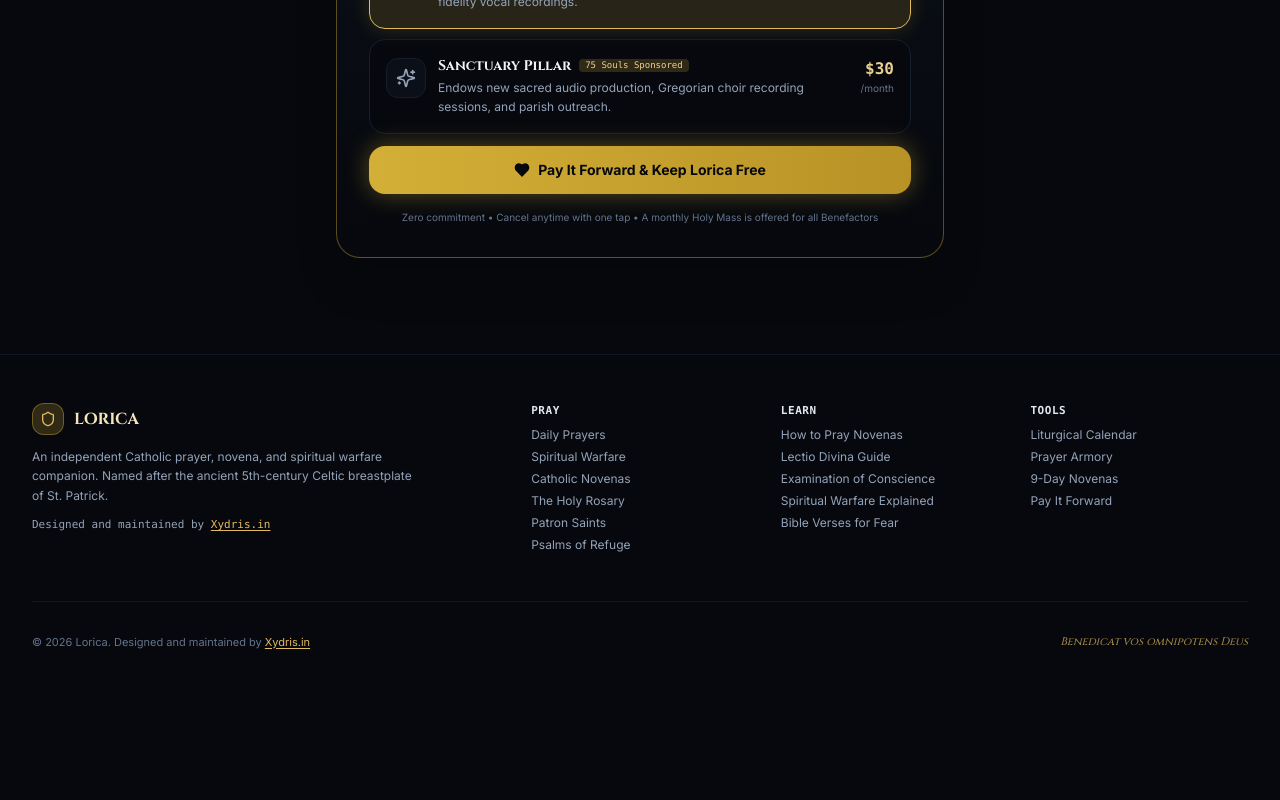
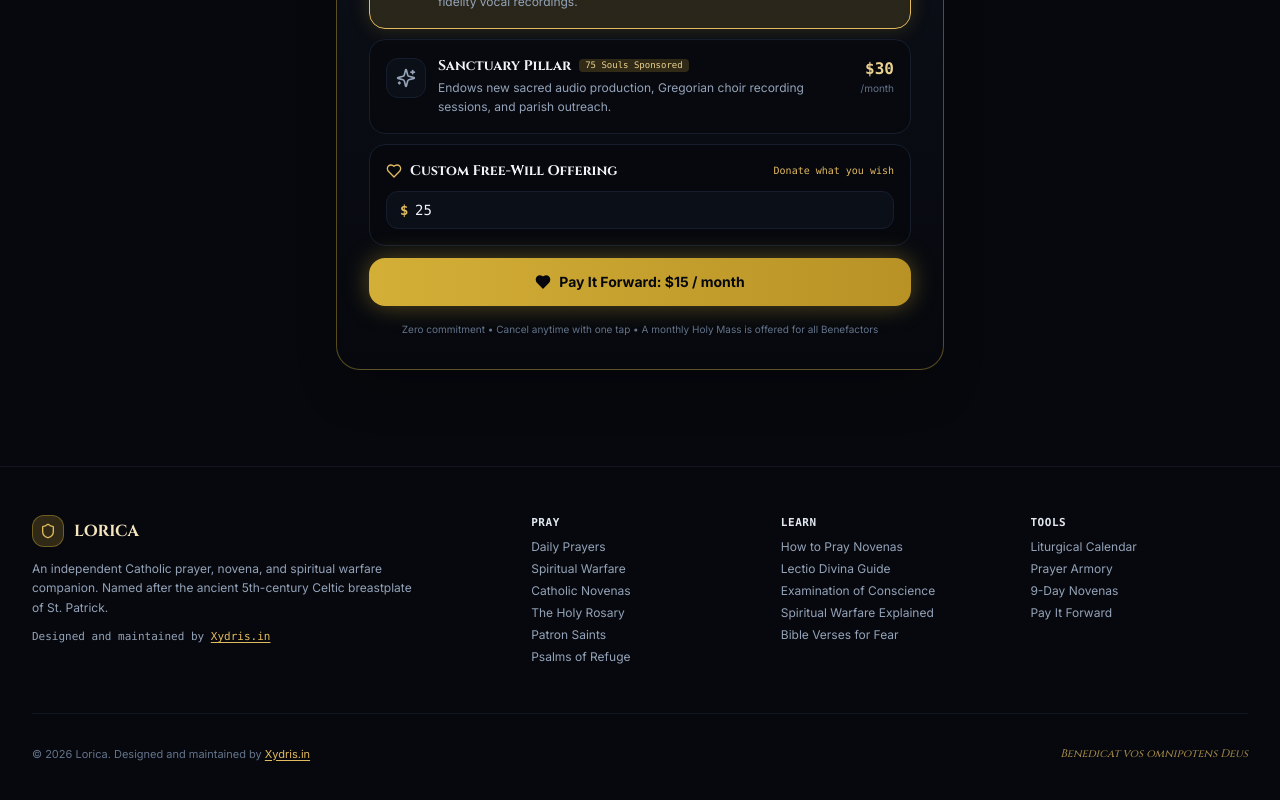
Before and after one commit to kelly-jomel/lorica, a React (Vite) app: page / in a window 1280 px wide. Shown: the part 4235-5035 px from the top of the page. Before the commit the page ends 4933 px from the top, so only its background shows below. Built offline with nearby package versions, Linux system fonts and the light colour scheme; the HTML template or start-up script is replaced by a standard one; a web font is replaced by a local one.

Commit message:
Unify custom free-will donations across main page and benefactor modal

```diff
--- a/src/components/BenefactorModal.jsx
+++ b/src/components/BenefactorModal.jsx
@@ -1,5 +1,5 @@
 import React, { useState } from 'react';
-import { Heart, Sparkles, X, Check, Shield, Users, Flame, Globe2, Bell } from 'lucide-react';
+import { Heart, Sparkles, X, Check, Shield, Flame } from 'lucide-react';
 import { soundEngine } from '../services/soundEngine';
 
 export default function BenefactorModal({ isOpen, onClose }) {
@@ -44,8 +44,17 @@ export default function BenefactorModal({ isOpen, onClose }) {
     }
   ];
 
+  const currentTier = tiers.find((t) => t.id === selectedPlan);
+  const activeAmount =
+    selectedPlan === 'custom'
+      ? parseFloat(customAmount) || 0
+      : frequency === 'monthly'
+      ? currentTier?.monthlyPrice || 15
+      : currentTier?.oneTimePrice || 50;
+
   const handlePledgeSubmit = (e) => {
     e.preventDefault();
+    if (activeAmount <= 0) return;
     soundEngine.init();
     soundEngine.playBell(523.25); // Resonant cathedral bell
     setIsPledged(true);
@@ -56,7 +65,7 @@ export default function BenefactorModal({ isOpen, onClose }) {
       <div className="relative w-full max-w-lg rounded-3xl bg-gradient-to-b from-obsidian-850 via-obsidian-900 to-obsidian-950 border border-gold-500/40 p-6 shadow-2xl animate-in fade-in zoom-in-95 duration-200 my-8">
         <button
           onClick={onClose}
-          className="absolute top-4 right-4 text-slate-400 hover:text-slate-100 p-1.5 rounded-full bg-obsidian-900 border border-obsidian-800 transition"
+          className="absolute top-4 right-4 text-slate-400 hover:text-slate-100 p-1.5 rounded-full bg-obsidian-900 border border-obsidian-800 transition active:scale-95"
         >
           <X className="w-5 h-5" />
         </button>
@@ -140,9 +149,13 @@ export default function BenefactorModal({ isOpen, onClose }) {
                       }`}
                     >
                       <div className="flex items-start gap-3">
-                        <div className={`w-10 h-10 rounded-xl border flex items-center justify-center shrink-0 mt-0.5 ${
-                          isSelected ? 'bg-gold-500/20 border-gold-400 text-gold-300' : 'bg-obsidian-900 border-obsidian-800 text-slate-400'
-                        }`}>
+                        <div
+                          className={`w-10 h-10 rounded-xl border flex items-center justify-center shrink-0 mt-0.5 ${
+                            isSelected
+                              ? 'bg-gold-500/20 border-gold-400 text-gold-300'
+                              : 'bg-obsidian-900 border-obsidian-800 text-slate-400'
+                          }`}
+                        >
                           <Icon className="w-5 h-5" />
                         </div>
                         <div>
@@ -157,9 +170,7 @@ export default function BenefactorModal({ isOpen, onClose }) {
                       </div>
 
                       <div className="text-right shrink-0">
-                        <span className="font-mono text-base font-bold text-gold-300">
-                          ${price}
-                        </span>
+                        <span className="font-mono text-base font-bold text-gold-300">${price}</span>
                         <span className="text-[10px] text-slate-500 block">
                           {frequency === 'monthly' ? '/month' : 'one-time'}
                         </span>
@@ -167,15 +178,57 @@ export default function BenefactorModal({ isOpen, onClose }) {
                     </div>
                   );
                 })}
+
+                {/* Custom Amount Free-Will Option */}
+                <div
+                  onClick={() => setSelectedPlan('custom')}
+                  className={`cursor-pointer p-4 rounded-2xl border transition-all space-y-2.5 ${
+                    selectedPlan === 'custom'
+                      ? 'bg-gold-500/15 border-gold-400 shadow-[0_0_20px_rgba(212,175,55,0.2)]'
+                      : 'bg-obsidian-950/60 border-obsidian-800 hover:border-obsidian-700'
+                  }`}
+                >
+                  <div className="flex items-center justify-between">
+                    <div className="flex items-center gap-2">
+                      <Heart className="w-4 h-4 text-gold-400" />
+                      <span className="font-serif font-bold text-sm text-slate-100">
+                        Custom Free-Will Offering
+                      </span>
+                    </div>
+                    <span className="text-[10px] font-mono text-gold-400">Donate what you wish</span>
+                  </div>
+
+                  <div className="relative">
+                    <span className="absolute left-3.5 top-1/2 -translate-y-1/2 text-gold-400 font-mono text-sm font-bold">
+                      $
+                    </span>
+                    <input
+                      type="number"
+                      min="1"
+                      step="any"
+                      placeholder="Enter amount..."
+                      value={customAmount}
+                      onFocus={() => setSelectedPlan('custom')}
+                      onChange={(e) => {
+                        setSelectedPlan('custom');
+                        setCustomAmount(e.target.value);
+                      }}
+                      className="w-full pl-7 pr-3 py-2 rounded-xl bg-obsidian-900 border border-obsidian-800 focus:border-gold-500 text-slate-100 text-sm font-mono outline-none"
+                    />
+                  </div>
+                </div>
               </div>
 
               {/* Submit CTA */}
               <button
                 type="submit"
-                className="w-full py-3.5 rounded-2xl bg-gradient-to-r from-gold-500 to-gold-600 text-obsidian-950 font-bold text-sm shadow-[0_0_25px_rgba(212,175,55,0.4)] hover:brightness-110 active:scale-98 transition flex items-center justify-center gap-2 mt-4"
+                disabled={activeAmount <= 0}
+                className="w-full py-3.5 rounded-2xl bg-gradient-to-r from-gold-500 to-gold-600 text-obsidian-950 font-bold text-sm shadow-[0_0_25px_rgba(212,175,55,0.4)] hover:brightness-110 active:scale-98 transition flex items-center justify-center gap-2 mt-4 cursor-pointer disabled:opacity-40"
               >
                 <Heart className="w-4 h-4 fill-obsidian-950" />
-                <span>Pay It Forward & Keep Lorica Free</span>
+                <span>
+                  Pay It Forward: ${activeAmount || 0} {frequency === 'monthly' ? '/ month' : 'one-time'}
+                </span>
               </button>
 
               <p className="text-[10px] text-center text-slate-500 pt-1">
@@ -194,9 +247,10 @@ export default function BenefactorModal({ isOpen, onClose }) {
               <span className="text-xs font-mono text-gold-400 uppercase tracking-widest">
                 Covenant Confirmed
               </span>
-              <h3 className="font-serif text-2xl font-bold text-slate-100">
-                God Bless Your Generosity
-              </h3>
+              <h3 className="font-serif text-2xl font-bold text-slate-100">God Bless Your Generosity</h3>
+              <p className="text-sm text-gold-300 font-mono">
+                ${activeAmount} {frequency === 'monthly' ? '/ month recurring' : 'one-time gift'} pledged
+              </p>
               <p className="text-xs text-slate-300 max-w-sm mx-auto leading-relaxed pt-1">
                 You have just ensured that souls experiencing sleepless dread, panic, and spiritual combat will find Christ's peace tonight for free.
               </p>
@@ -220,9 +274,9 @@ export default function BenefactorModal({ isOpen, onClose }) {
                 setIsPledged(false);
                 onClose();
               }}
-              className="px-6 py-2.5 rounded-xl bg-obsidian-800 border border-obsidian-700 text-slate-200 text-xs font-semibold hover:bg-obsidian-750 transition"
+              className="px-6 py-2.5 rounded-xl bg-obsidian-800 border border-obsidian-700 text-slate-200 text-xs font-semibold hover:bg-obsidian-750 transition cursor-pointer"
             >
-              Return to Sanctuary
+              Return in Peace
             </button>
           </div>
         )}
--- a/src/components/WebsiteView.jsx
+++ b/src/components/WebsiteView.jsx
@@ -39,8 +39,9 @@ export default function WebsiteView({ onLaunchApp, onPlayPrayer, onOpenBenefacto
   const [isPlayingPreview, setIsPlayingPreview] = useState(false);
 
   // Benefactor Free-Will Donation State (matching the Sanctuary Benefactor Covenant)
-  const [selectedPlan, setSelectedPlan] = useState('warrior'); // 'guardian' | 'warrior' | 'pillar'
+  const [selectedPlan, setSelectedPlan] = useState('warrior'); // 'guardian' | 'warrior' | 'pillar' | 'custom'
   const [donationFrequency, setDonationFrequency] = useState('monthly'); // 'monthly' | 'one-time'
+  const [customAmount, setCustomAmount] = useState('25');
   const [hasDonated, setHasDonated] = useState(false);
 
   const benefactorTiers = [
@@ -74,11 +75,17 @@ export default function WebsiteView({ onLaunchApp, onPlayPrayer, onOpenBenefacto
     }
   ];
 
-  const currentTier = benefactorTiers.find((t) => t.id === selectedPlan) || benefactorTiers[1];
-  const currentDonation = donationFrequency === 'monthly' ? currentTier.monthlyPrice : currentTier.oneTimePrice;
+  const currentTier = benefactorTiers.find((t) => t.id === selectedPlan);
+  const currentDonation =
+    selectedPlan === 'custom'
+      ? parseFloat(customAmount) || 0
+      : donationFrequency === 'monthly'
+      ? currentTier?.monthlyPrice || 15
+      : currentTier?.oneTimePrice || 50;
 
   const handleInlineDonation = (e) => {
     e.preventDefault();
+    if (currentDonation <= 0) return;
     soundEngine.init();
     soundEngine.playBell(523.25);
     setHasDonated(true);
@@ -651,15 +658,57 @@ export default function WebsiteView({ onLaunchApp, onPlayPrayer, onOpenBenefacto
                       </div>
                     );
                   })}
+
+                  {/* Custom Amount Free-Will Option */}
+                  <div
+                    onClick={() => setSelectedPlan('custom')}
+                    className={`cursor-pointer p-4 rounded-2xl border transition-all space-y-2.5 ${
+                      selectedPlan === 'custom'
+                        ? 'bg-gold-500/15 border-gold-400 shadow-[0_0_20px_rgba(212,175,55,0.2)]'
+                        : 'bg-obsidian-950/60 border-obsidian-800 hover:border-obsidian-700'
+                    }`}
+                  >
+                    <div className="flex items-center justify-between">
+                      <div className="flex items-center gap-2">
+                        <Heart className="w-4 h-4 text-gold-400" />
+                        <span className="font-serif font-bold text-sm text-slate-100">
+                          Custom Free-Will Offering
+                        </span>
+                      </div>
+                      <span className="text-[10px] font-mono text-gold-400">Donate what you wish</span>
+                    </div>
+
+                    <div className="relative">
+                      <span className="absolute left-3.5 top-1/2 -translate-y-1/2 text-gold-400 font-mono text-sm font-bold">
+                        $
+                      </span>
+                      <input
+                        type="number"
+                        min="1"
+                        step="any"
+                        placeholder="Enter amount..."
+                        value={customAmount}
+                        onFocus={() => setSelectedPlan('custom')}
+                        onChange={(e) => {
+                          setSelectedPlan('custom');
+                          setCustomAmount(e.target.value);
+                        }}
+                        className="w-full pl-7 pr-3 py-2 rounded-xl bg-obsidian-900 border border-obsidian-800 focus:border-gold-500 text-slate-100 text-sm font-mono outline-none"
+                      />
+                    </div>
+                  </div>
                 </div>
 
                 {/* Submit CTA */}
                 <button
                   type="submit"
-                  className="w-full py-3.5 rounded-2xl bg-gradient-to-r from-gold-500 to-gold-600 text-obsidian-950 font-bold text-sm shadow-[0_0_25px_rgba(212,175,55,0.4)] hover:brightness-110 active:scale-98 transition flex items-center justify-center gap-2 mt-4 cursor-pointer"
+                  disabled={currentDonation <= 0}
+                  className="w-full py-3.5 rounded-2xl bg-gradient-to-r from-gold-500 to-gold-600 text-obsidian-950 font-bold text-sm shadow-[0_0_25px_rgba(212,175,55,0.4)] hover:brightness-110 active:scale-98 transition flex items-center justify-center gap-2 mt-4 cursor-pointer disabled:opacity-40"
                 >
                   <Heart className="w-4 h-4 fill-obsidian-950" />
-                  <span>Pay It Forward & Keep Lorica Free</span>
+                  <span>
+                    Pay It Forward: ${currentDonation || 0} {donationFrequency === 'monthly' ? '/ month' : 'one-time'}
+                  </span>
                 </button>
 
                 <p className="text-[10px] text-center text-slate-500 pt-1">
```
Also changed, not shown: 6 other files (tests, documents, lock files or other folders).
